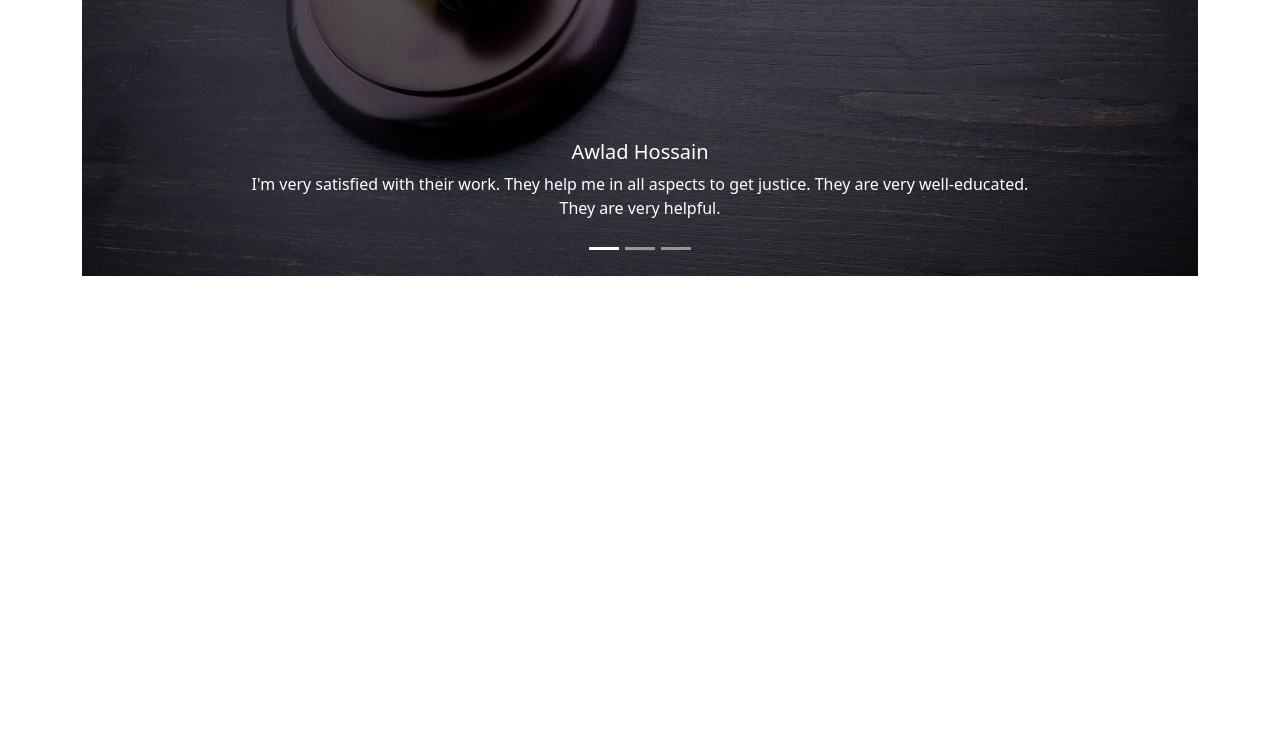
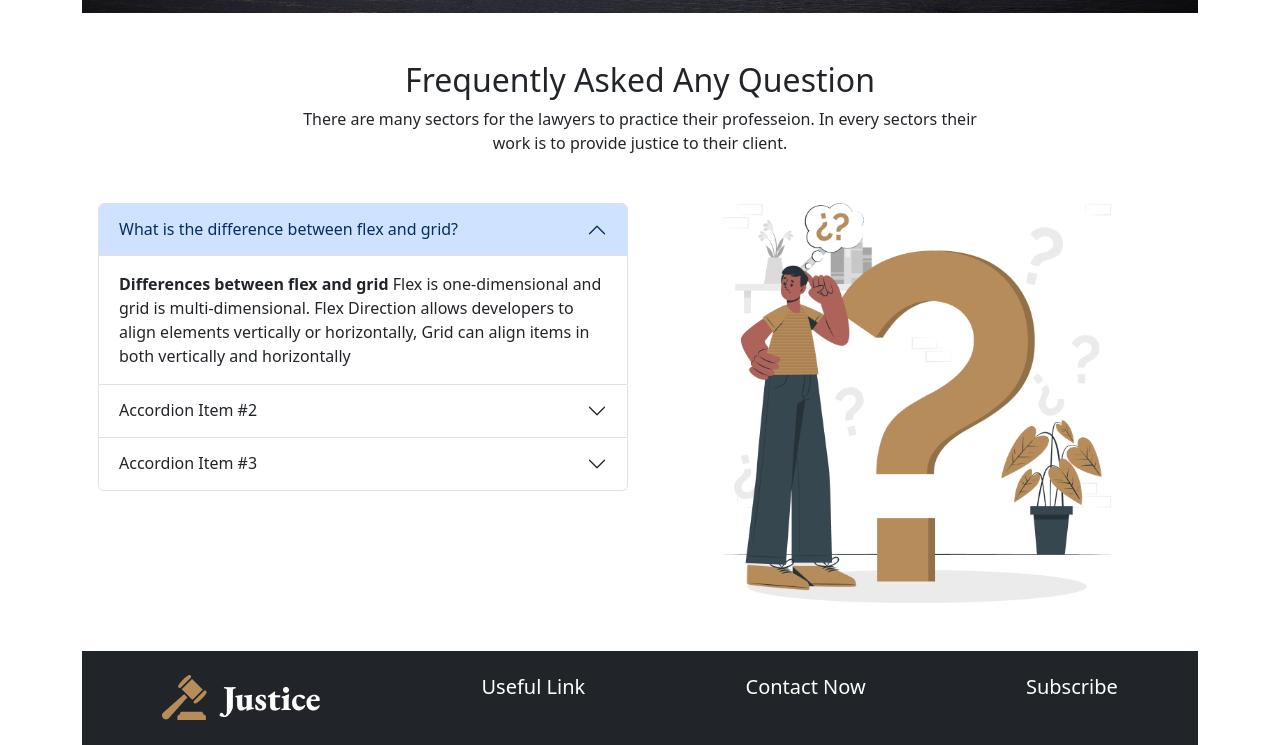
Before and after one commit to anika-aurony/legal-solution, a plain HTML site: page index.html in a window 1280 px wide. Shown: the part 1992-2737 px from the top of the page. Before the commit the page ends 2268 px from the top, so only its background shows below. Drawn offline with nearby package versions, Linux system fonts and the light colour scheme.

Commit message:
faq commit

```diff
--- a/index.html
+++ b/index.html
@@ -7,6 +7,7 @@
     <title>Legal Solution</title>
     <link href="https://cdn.jsdelivr.net/npm/bootstrap@5.3.0-alpha1/dist/css/bootstrap.min.css" rel="stylesheet"
         integrity="sha384-GLhlTQ8iRABdZLl6O3oVMWSktQOp6b7In1Zl3/Jr59b6EGGoI1aFkw7cmDA6j6gD" crossorigin="anonymous">
+    <link rel="stylesheet" href="styles/styles.css">
 </head>
 
 <body class="container-lg">
@@ -117,10 +118,9 @@
 
     <main>
         <!-- The legal Practices -->
-        <section>
+        <section class="ms-md-3">
             <h2 class="text-center mt-5">The Legal Practice Area</h2>
-            <p class="text-center  ">There are many sectors for the lawyers to practice their professeion. In every
-                sectors their <br> work is to provide justice to their client. </p>
+            <p class="text-center  ">There are many sectors for the lawyers to practice their professeion. In every sectors their <br> work is to provide justice to their client. </p>
             <div class="row row-cols-1 row-cols-md-3 text-center ms-5">
                 <div class="card " style="width: 18rem; border-radius: 0%;">
                     <img src="images/business.png" class="card-img-top w-25 mx-auto mt-4" alt="...">
@@ -184,7 +184,7 @@
             <p class="text-center  ">There are many sectors for the lawyers to practice their professeion. In every
                 sectors their <br> work is to provide justice to their client. </p>
 
-            <div id="carouselExampleCaptions" class="carousel slide">
+            <div id="carouselExampleCaptions" class="carousel slide ">
                 <div class="carousel-indicators">
                     <button type="button" data-bs-target="#carouselExampleCaptions" data-bs-slide-to="0" class="active"
                         aria-current="true" aria-label="Slide 1"></button>
@@ -195,24 +195,27 @@
                 </div>
                 <div class="carousel-inner ">
                     <div class="carousel-item active ">
-                        <img src="images/slider-1.jpg" class="d-block w-100  " alt="...">
-                        <div class="carousel-caption d-none d-md-block">
+                        <img src="images/slider-1.jpg" class="d-block w-100  legal-slide " alt="...">
+                        <div class="carousel-caption  d-md-block">
                             <h5>Awlad Hossain</h5>
-                            <p>I'm very satisfied with their work. They help me in all aspects to get justice. They are very well-educated. They are very helpful. </p>
+                            <p>I'm very satisfied with their work. They help me in all aspects to get justice. They are
+                                very well-educated. They are very helpful. </p>
                         </div>
                     </div>
                     <div class="carousel-item">
-                        <img src="images/slider-2.jpg" class="d-block w-100" alt="...">
-                        <div class="carousel-caption d-none d-md-block">
+                        <img src="images/slider-2.jpg" class="d-block w-100  legal-slide" alt="...">
+                        <div class="carousel-caption  d-md-block">
                             <h5>Faysal Hossain</h5>
-                            <p>I was in a huge problem but they make it very easy for me. They figure out the things very smoothly and I got the justice.</p>
+                            <p>I was in a huge problem but they make it very easy for me. They figure out the things
+                                very smoothly and I got the justice.</p>
                         </div>
                     </div>
                     <div class="carousel-item">
-                        <img src="images/slider-3.jpg" class="d-block w-100" alt="...">
-                        <div class="carousel-caption d-none d-md-block">
+                        <img src="images/slider-3.jpg" class="d-block w-100 legal-slide" alt="...">
+                        <div class="carousel-caption d-md-block">
                             <h5>Sabrina Hayat</h5>
-                            <p>Well, they are really nice but I think they should be more professional. They are very commercial.</p>
+                            <p>Well, they are really nice but I think they should be more professional. They are very
+                                commercial.</p>
                         </div>
                     </div>
                 </div>
@@ -228,9 +231,74 @@
                 </button>
             </div>
         </section>
+        <!-- Frequently asked question -->
+        <section>
+            <h2 class="text-center mt-5">Frequently Asked Any Question</h2>
+            <p class="text-center mx-3 ">There are many sectors for the lawyers to practice their professeion. In every sectors their <br> work is to provide justice to their client. </p>
+
+            <div class="row row-cols-1 row-cols-md-2 mt-5 mx-1 mb-5">
+                <div class="col">
+                    <div class="accordion" id="accordionExample">
+                        <div class="accordion-item">
+                          <h2 class="accordion-header" id="headingOne">
+                            <button class="accordion-button" type="button" data-bs-toggle="collapse" data-bs-target="#collapseOne" aria-expanded="true" aria-controls="collapseOne">
+                              What is the difference between flex and grid?
+                            </button>
+                          </h2>
+                          <div id="collapseOne" class="accordion-collapse collapse show" aria-labelledby="headingOne" data-bs-parent="#accordionExample">
+                            <div class="accordion-body">
+                              <strong>Differences between flex and grid</strong> Flex is one-dimensional and grid is multi-dimensional. Flex Direction allows developers to align elements vertically or horizontally, Grid can align items in both vertically and horizontally
+                            </div>
+                          </div>
+                        </div>
+                        <div class="accordion-item">
+                          <h2 class="accordion-header" id="headingTwo">
+                            <button class="accordion-button collapsed" type="button" data-bs-toggle="collapse" data-bs-target="#collapseTwo" aria-expanded="false" aria-controls="collapseTwo">
+                              Accordion Item #2
+                            </button>
+                          </h2>
+                          <div id="collapseTwo" class="accordion-collapse collapse" aria-labelledby="headingTwo" data-bs-parent="#accordionExample">
+                            <div class="accordion-body">
+                              <strong>This is the second item's accordion body.</strong> It is hidden by default, until the collapse plugin adds the appropriate classes that we use to style each element. These classes control the overall appearance, as well as the showing and hiding via CSS transitions. You can modify any of this with custom CSS or overriding our default variables. It's also worth noting that just about any HTML can go within the <code>.accordion-body</code>, though the transition does limit overflow.
+                            </div>
+                          </div>
+                        </div>
+                        <div class="accordion-item">
+                          <h2 class="accordion-header" id="headingThree">
+                            <button class="accordion-button collapsed" type="button" data-bs-toggle="collapse" data-bs-target="#collapseThree" aria-expanded="false" aria-controls="collapseThree">
+                              Accordion Item #3
+                            </button>
+                          </h2>
+                          <div id="collapseThree" class="accordion-collapse collapse" aria-labelledby="headingThree" data-bs-parent="#accordionExample">
+                            <div class="accordion-body">
+                              <strong>This is the third item's accordion body.</strong> It is hidden by default, until the collapse plugin adds the appropriate classes that we use to style each element. These classes control the overall appearance, as well as the showing and hiding via CSS transitions. You can modify any of this with custom CSS or overriding our default variables. It's also worth noting that just about any HTML can go within the <code>.accordion-body</code>, though the transition does limit overflow.
+                            </div>
+                          </div>
+                        </div>
+                      </div>
+                </div>
+                <div class="col text-center">
+                    <img class="w-75 text-md-start" src="images/faq.png" alt="">
+                </div>
+
+
+            </div>
+        </section>
     </main>
 
-    <footer>
+    <footer class="d-flex justify-content-around text-white bg-dark mx-0 py-4">
+        <div>
+            <img src="images/logo.png" alt="">
+        </div>
+        <div>
+            <h5>Useful Link</h5>
+        </div>
+        <div>
+            <h5>Contact Now</h5>
+        </div>
+        <div>
+            <h5>Subscribe</h5>
+        </div>
 
     </footer>
 
--- /dev/null
+++ b/styles/styles.css
@@ -0,0 +1,3 @@
+.legal-slide{
+    height: 30rem;
+}
```
